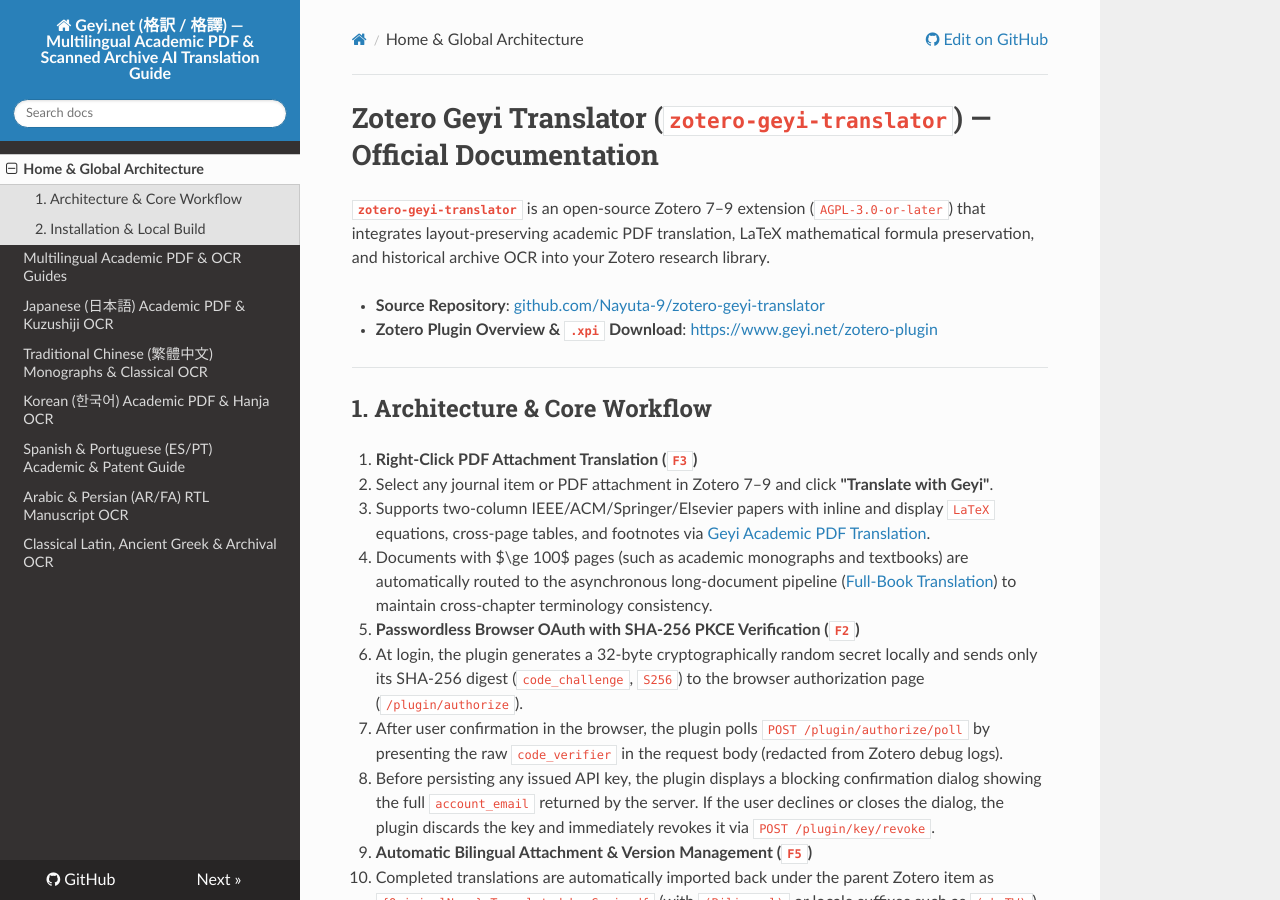
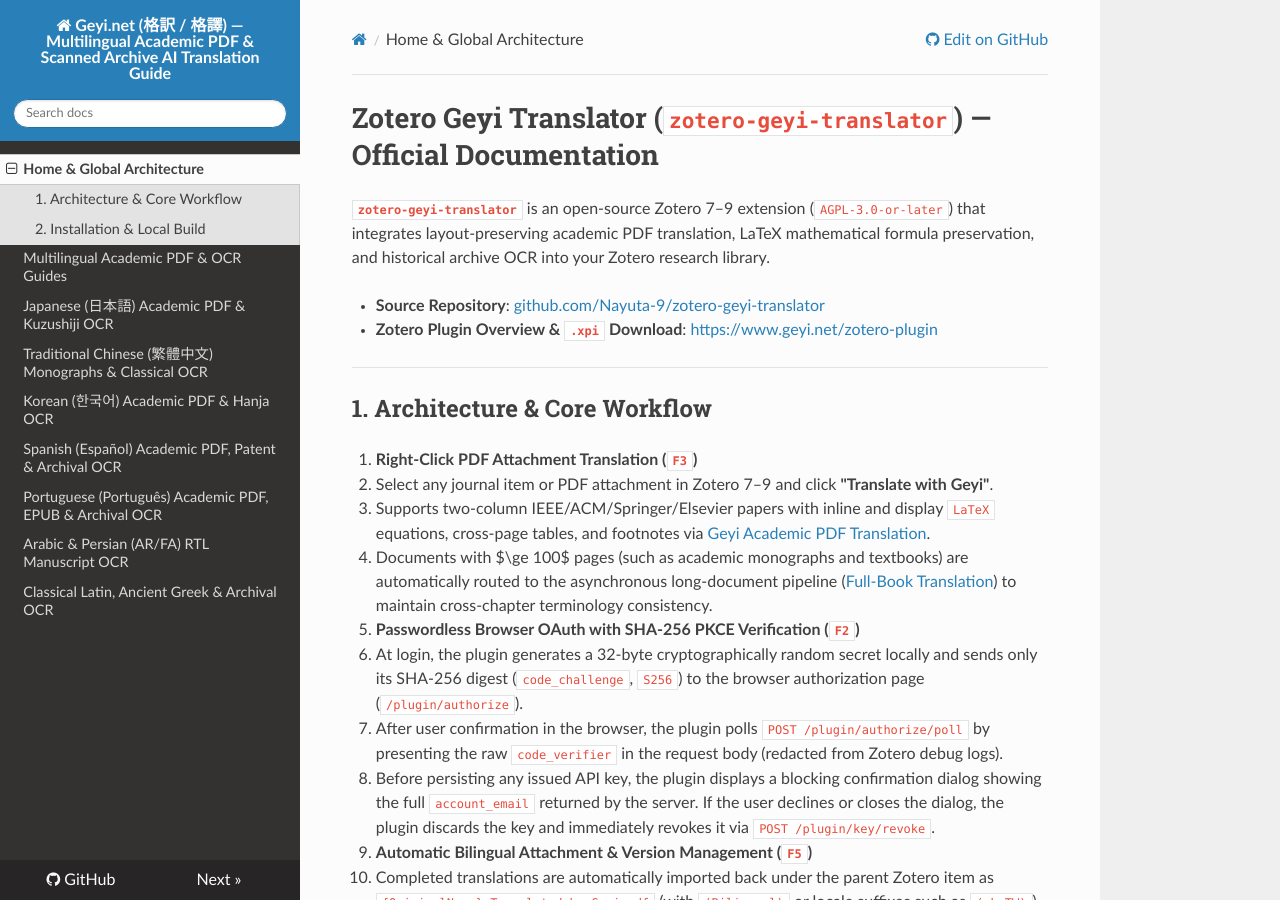
Before and after one commit to Nayuta-9/zotero-geyi-translator, an MkDocs documentation site: the page built from docs/index.md, in a window 1280 px wide and 900 px high. Built offline with MkDocs 1.6.1, drawn with Linux system fonts in a browser that asks for light colours; nearby versions of some CDN libraries.

Commit message:
docs(es/pt): upgrade Spanish links to live /es routes and add dedicated Portuguese (/pt) technical guide

```diff
--- a/mkdocs.yml
+++ b/mkdocs.yml
@@ -8,7 +8,8 @@ nav:
   - Japanese (日本語) Academic PDF & Kuzushiji OCR: japanese-kuzushiji-academic-pdf.md
   - Traditional Chinese (繁體中文) Monographs & Classical OCR: traditional-chinese-monographs-ocr.md
   - Korean (한국어) Academic PDF & Hanja OCR: korean-academic-pdf-hanja-ocr.md
-  - Spanish & Portuguese (ES/PT) Academic & Patent Guide: spanish-portuguese-academic-patents.md
+  - Spanish (Español) Academic PDF, Patent & Archival OCR: spanish-portuguese-academic-patents.md
+  - Portuguese (Português) Academic PDF, EPUB & Archival OCR: portuguese-academic-pdf-epub-archives.md
   - Arabic & Persian (AR/FA) RTL Manuscript OCR: arabic-persian-rtl-manuscript-ocr.md
   - Classical Latin, Ancient Greek & Archival OCR: classical-sanskrit-latin-tibetan-ocr.md
 theme:
```
Also changed, not shown: docs/portuguese-academic-pdf-epub-archives.md (added, +26 -0 lines), docs/spanish-portuguese-academic-patents.md (+5 -5 lines).
